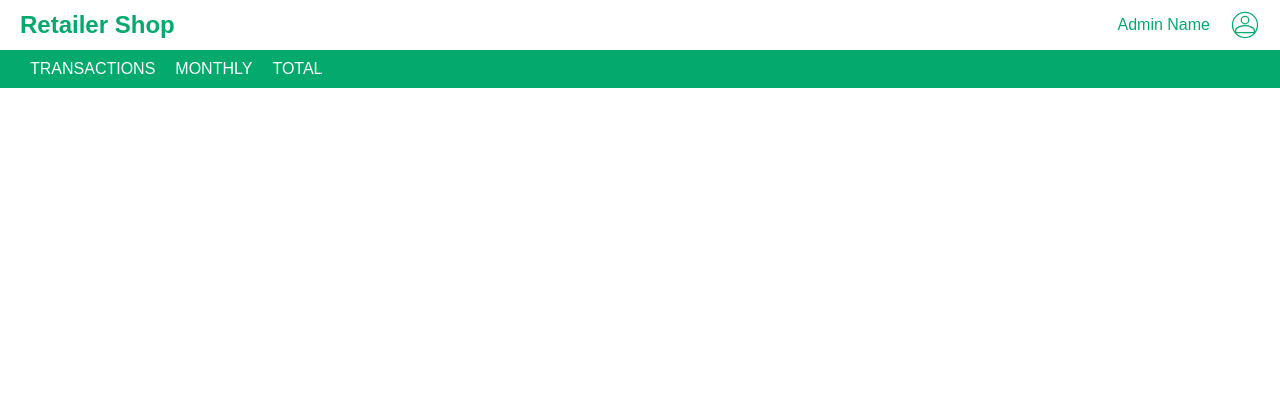
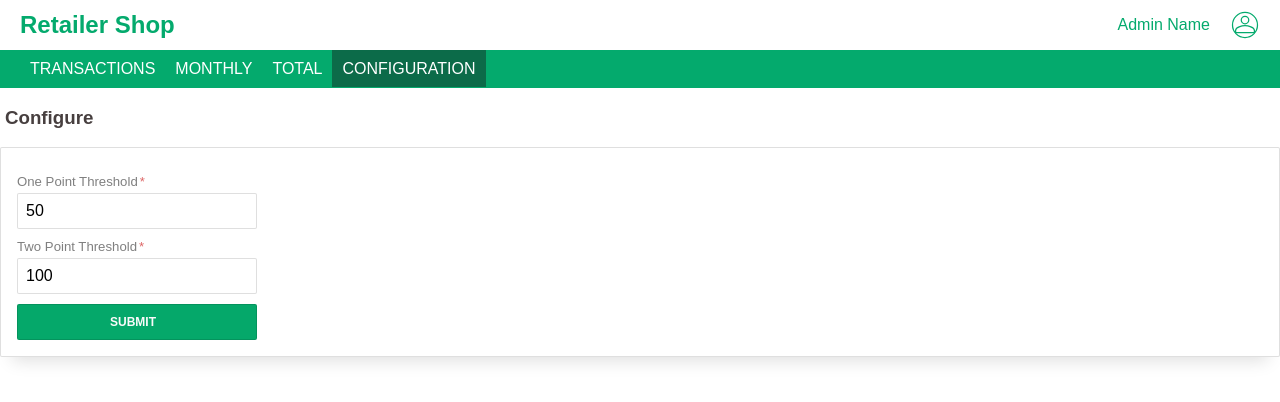
Before and after one commit to aditya-vardhan/rewards, a React (Create React App) app: page /configuration in a window 1280 px wide. Shown: the top 402 px of the page. Built offline with nearby package versions, Linux system fonts and the light colour scheme.

Commit message:
added threshold

```diff
--- a/src/App.js
+++ b/src/App.js
@@ -4,15 +4,24 @@ import TransactionRewards from './components/TransactionRewards';
 import MonthlyRewards from './components/MonthlyRewards';
 import TotalRewards from './components/TotalRewards';
 import './App.css';
+import Configuration from './components/Configuration';
+import { useState } from 'react';
 
 function App() {
+  const [rewardCriteria, setRewardCriteria] = useState({
+    onePointReward: 50,
+    twoPointReward: 100
+  })
   return (
     <div className='App'>
       <Header />
       <Routes>
-        <Route path='/' element={<TransactionRewards />} />
-        <Route path='/monthly' element={<MonthlyRewards />} />
-        <Route path='/total' element={<TotalRewards />} />
+        <Route path='/' element={<TransactionRewards rewardCriteria={rewardCriteria} />}/>
+        <Route path='/monthly' element={<MonthlyRewards rewardCriteria={rewardCriteria} />} />
+        <Route path='/total' element={<TotalRewards rewardCriteria={rewardCriteria} />} />
+        <Route path='/configuration' element={<Configuration
+          rewardCriteria={rewardCriteria}
+          setRewardCriteria={setRewardCriteria} />} />
       </Routes>
     </div>
   );
--- /dev/null
+++ b/src/components/Configuration.css
@@ -0,0 +1,201 @@
+
+
+  form {
+    --background: white;
+    --border: rgba(0, 0, 0, 0.125);
+    --borderDark: rgba(0, 0, 0, 0.25);
+    --borderDarker: rgba(0, 0, 0, 0.5);
+    --bgColorH: 0;
+    --bgColorS: 0%;
+    --bgColorL: 98%;
+    --fgColorH: 157;
+    --fgColorS: 94%;
+    --fgColorL: 34%;
+    --shadeDark: 0.3;
+    --shadeLight: 0.7;
+    --shadeNormal: 0.5;
+    --borderRadius: 0.125rem;
+    --highlight: #04AA6D;
+    background: white;
+    border: 1px solid var(--border);
+    border-radius: var(--borderRadius);
+    box-shadow: 0 1rem 1rem -0.75rem var(--border);
+    display: flex;
+    flex-direction: column;
+    padding: 1rem;
+    position: relative;
+    overflow: hidden;
+  }
+
+  form .email, form .email a {
+    color: hsl(var(--fgColorH), var(--fgColorS), var(--fgColorL));
+    font-size: 0.825rem;
+    order: 4;
+    text-align: center;
+    margin-top: 0.25rem;
+    outline: 1px dashed transparent;
+    outline-offset: 2px;
+    display: inline;
+  }
+
+  form a:hover {
+    color: hsl(var(--fgColorH), var(--fgColorS), calc(var(--fgColorL) * 0.85));
+    transition: color 0.25s;
+  }
+
+  form a:focus {
+    color: hsl(var(--fgColorH), var(--fgColorS), calc(var(--fgColorL) * 0.85));
+    outline: 1px dashed hsl(var(--fgColorH), calc(var(--fgColorS) * 2), calc(var(--fgColorL) * 1.15));
+    outline-offset: 2px;
+  }
+
+  form > div {
+    order: 2;
+  }
+
+  label {
+    display: flex;
+    flex-direction: column;
+  }
+
+  .label-show-password {
+    order: 3;
+  }
+
+  label > span {
+    color: var(--borderDarker);
+    display: block;
+    font-size: 0.825rem;
+    margin-top: 0.625rem;
+    order: 1;
+    transition: all 0.25s;
+  }
+
+  label > span.required::after {
+    content: "*";
+    color: #dd6666;
+    margin-left: 0.125rem;
+  }
+
+  label input {
+    order: 2;
+    outline: none;
+  }
+
+  label input::placeholder {
+    color: var(--borderDark);
+  }
+
+  /* trick from https://css-tricks.com/snippets/css/password-input-bullet-alternatives/ */
+  label input[name="password"] {
+    -webkit-text-security: disc;
+  }
+
+  input[name="show-password"]:checked ~ div label input[name="password"] {
+    -webkit-text-security: none;
+  }
+
+  label:hover span {
+    color: hsl(var(--fgColorH), var(--fgColorS), var(--fgColorL));
+  }
+
+  input[type="checkbox"] + div label:hover span::before,
+  label:hover input.text {
+    border-color: hsl(var(--fgColorH), var(--fgColorS), var(--fgColorL));
+  }
+
+  label input.text:focus,
+  label input.text:active {
+    border-color:  hsl(var(--fgColorH), calc(var(--fgColorS) * 2), calc(var(--fgColorL) * 1.15));
+    box-shadow: 0 1px  hsl(var(--fgColorH), calc(var(--fgColorS) * 2), calc(var(--fgColorL) * 1.15));
+  }
+
+  input.text:focus + span,
+  input.text:active + span {
+    color:  hsl(var(--fgColorH), calc(var(--fgColorS) * 2), calc(var(--fgColorL) * 1.15));
+  }
+
+  input {
+    border: 1px solid var(--border);
+    border-radius: var(--borderRadius);
+    box-sizing: border-box;
+    font-size: 1rem;
+    height: 2.25rem;
+    line-height: 1.25rem;
+    margin-top: 0.25rem;
+    order: 2;
+    padding: 0.25rem 0.5rem;
+    width: 15rem;
+    transition: all 0.25s;
+  }
+
+  input[type="submit"] {
+    color: hsl(var(--bgColorH), var(--bgColorS), var(--bgColorL));
+    background: hsl(var(--fgColorH), var(--fgColorS), var(--fgColorL));
+    font-size: 0.75rem;
+    font-weight: bold;
+    margin-top: 0.625rem;
+    order: 4;
+    outline: 1px dashed transparent;
+    outline-offset: 2px;
+    padding-left: 0;
+    text-transform: uppercase;
+  }
+
+  input[type="checkbox"]:focus + label span::before,
+  input[type="submit"]:focus {
+    outline: 1px dashed hsl(var(--fgColorH), calc(var(--fgColorS) * 2), calc(var(--fgColorL) * 1.15));
+    outline-offset: 2px;
+  }
+
+  input[type="submit"]:focus {
+    background: hsl(var(--fgColorH), var(--fgColorS), calc(var(--fgColorL) * 0.85));
+  }
+
+  input[type="submit"]:hover {
+    background: hsl(var(--fgColorH), var(--fgColorS), calc(var(--fgColorL) * 0.85));
+  }
+
+  input[type="submit"]:active {
+    background: hsl(var(--fgColorH), calc(var(--fgColorS) * 2), calc(var(--fgColorL) * 1.15));
+    transition: all 0.125s;
+  }
+
+  /** Checkbox styling */
+
+
+  input[type="checkbox"] + label span {
+    padding-left: 1.25rem;
+    position: relative;
+  }
+
+  input[type="checkbox"] + label span::before {
+    content: "";
+    display: block;
+    position: absolute;
+    top: 0;
+    left: 0;
+    width: 0.75rem;
+    height: 0.75rem;
+    border: 1px solid var(--borderDark);
+    border-radius: var(--borderRadius);
+    transition: all 0.25s;
+    outline:1px dashed transparent;
+    outline-offset: 2px;
+  }
+
+  input[type="checkbox"]:checked + label span::after {
+    content: "";
+    display: block;
+    position: absolute;
+    top: 0.1875rem;
+    left: 0.1875rem;
+    width: 0.375rem;
+    height: 0.375rem;
+    border: 1px solid var(--borderDark);
+    border-radius: var(--borderRadius);
+    transition: all 0.25s;
+    outline:1px dashed transparent;
+    outline-offset: 2px;
+    background: hsl(var(--fgColorH), var(--fgColorS), var(--fgColorL));
+  }
--- /dev/null
+++ b/src/components/Configuration.js
@@ -0,0 +1,42 @@
+import { useState } from 'react';
+import './Configuration.css'
+
+function Configuration(props) {
+    const {rewardCriteria, setRewardCriteria} = props;
+
+    const [onePointThreshold, setOnePointThreshold] = useState(rewardCriteria.onePointReward)
+    const [twoPointThreshold, setTwoPointThreshold] = useState(rewardCriteria.twoPointReward)
+
+    const changeCriteria = () => {
+        setRewardCriteria({
+            onePointReward: onePointThreshold,
+            twoPointReward: twoPointThreshold
+        })
+    }
+
+    return <div>
+        <h3 className="table-header">Configure</h3>
+
+
+        <form method="get" action="javascript: void(0);" id="config-form" className="login-form" autoComplete="off" role="main">
+            <div>
+                <label className="label-one-point">
+                    <input type="one-point" className="text" value={onePointThreshold} onChange={(e) => setOnePointThreshold(e.target.value)} name="one-point" placeholder="One Point Threshold" tabIndex="1" required />
+                    <span className="required">One Point Threshold</span>
+                </label>
+            </div>
+
+            <div>
+                <label className="label-two-point">
+                    <input type="text" className="text" value={twoPointThreshold} onChange={(e) => setTwoPointThreshold(e.target.value)} name="two-point" placeholder="Two Point Threshold" tabIndex="2" required />
+                    <span className="required">Two Point Threshold</span>
+                </label>
+            </div>
+            <input type="submit" value="Submit" onClick={changeCriteria} />
+
+        </form>
+
+    </div>
+}
+
+export default Configuration;
--- a/src/components/MonthlyRewards.js
+++ b/src/components/MonthlyRewards.js
@@ -3,14 +3,15 @@ import PurchaseDataService from '../services/PurchaseDataService';
 import { getMonthlyRewardsData, sortByName } from './RewardUtils';
 import logger from '../logger';
 
-function MonthlyRewards() {
+function MonthlyRewards({rewardCriteria}) {
+  const {onePointReward, twoPointReward} = rewardCriteria;
   const [rewardsData, setRewardsData] = useState([]);
   const [error, setError] = useState(null);
 
   const getPurchaseData = async () => {
     try {
       const purchaseDataResponse = await PurchaseDataService('mock');
-      const rewardsInfo = getMonthlyRewardsData(purchaseDataResponse.result.data);
+      const rewardsInfo = getMonthlyRewardsData(purchaseDataResponse.result.data, onePointReward, twoPointReward);
       setRewardsData(rewardsInfo);
     } catch (error) {
       logger.error(error);
--- a/src/components/TotalRewards.js
+++ b/src/components/TotalRewards.js
@@ -3,14 +3,15 @@ import PurchaseDataService from '../services/PurchaseDataService';
 import { getTotalRewardsData, sortByName } from './RewardUtils';
 import logger from '../logger';
 
-function TotalRewards() {
+function TotalRewards({rewardCriteria}) {
+  const {onePointReward, twoPointReward} = rewardCriteria;
   const [rewardsData, setRewardsData] = useState([]);
   const [error, setError] = useState(null);
 
   const getPurchaseData = async () => {
     try {
       const purchaseDataResponse = await PurchaseDataService('mock');
-      const rewardsInfo = getTotalRewardsData(purchaseDataResponse.result.data);
+      const rewardsInfo = getTotalRewardsData(purchaseDataResponse.result.data, onePointReward, twoPointReward);
       setRewardsData(rewardsInfo);
     } catch (error) {
       logger.error(error);
--- a/src/components/TransactionRewards.js
+++ b/src/components/TransactionRewards.js
@@ -3,14 +3,15 @@ import PurchaseDataService from '../services/PurchaseDataService';
 import { getUserRewardsData, sortByName } from './RewardUtils';
 import logger from '../logger';
 
-function TransactionRewards() {
+function TransactionRewards({rewardCriteria}) {
+  const {onePointReward, twoPointReward} = rewardCriteria;
   const [rewardsData, setRewardsData] = useState([]);
   const [error, setError] = useState(null);
 
   const getPurchaseData = async () => {
     try {
       const purchaseDataResponse = await PurchaseDataService('mock');
-      const rewardsInfo = getUserRewardsData(purchaseDataResponse.result.data);
+      const rewardsInfo = getUserRewardsData(purchaseDataResponse.result.data, onePointReward, twoPointReward);
       setRewardsData(rewardsInfo);
     } catch (error) {
       logger.error(error);
--- a/src/utils/utils.js
+++ b/src/utils/utils.js
@@ -13,5 +13,10 @@ export const pages = [
     id: 'total',
     path: '/total',
     name: 'TOTAL'
+  },
+  {
+    id: 'configuration',
+    path: '/configuration',
+    name: 'CONFIGURATION'
   }
 ];
```
Also changed, not shown: src/components/RewardUtils.js (+9 -9 lines), 1 other file (tests, documents, lock files or other folders).
